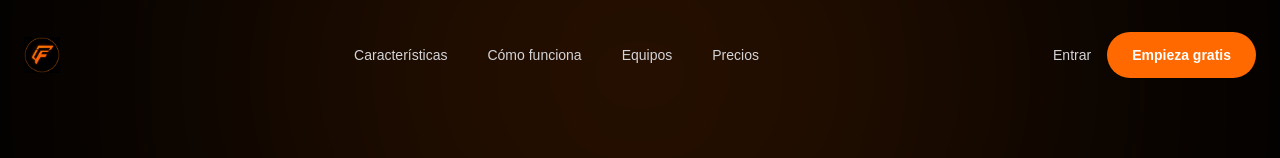
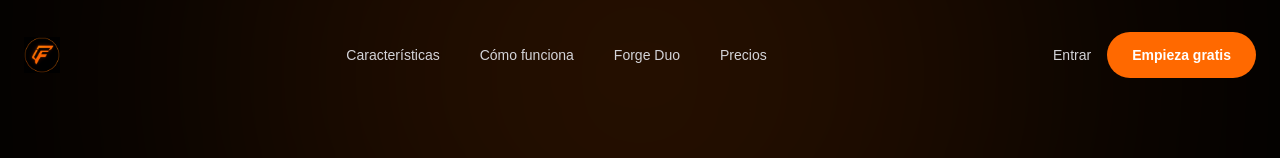
Before and after one commit to airanvlz-6/formapro, a Next.js app: page / in a window 1280 px wide. Shown: the top 158 px of the page. Built offline with nearby package versions, Linux system fonts and the light colour scheme.

Commit message:
enlazar navbar Forge Duo correctamente

```diff
--- a/components/Navbar.tsx
+++ b/components/Navbar.tsx
@@ -6,7 +6,7 @@ export default function Navbar() {
       <div className="hidden gap-10 text-sm text-zinc-300 lg:flex">
         <a href="#caracteristicas" className="hover:text-orange-400 transition">Características</a>
         <a href="#como-funciona" className="hover:text-orange-400 transition">Cómo funciona</a>
-        <a href="#equipos" className="hover:text-orange-400 transition">Equipos</a>
+        <a href="#forge-duo" className="hover:text-orange-400 transition">Forge Duo</a>
         <a href="#precios" className="hover:text-orange-400 transition">Precios</a>
       </div>
 
```
